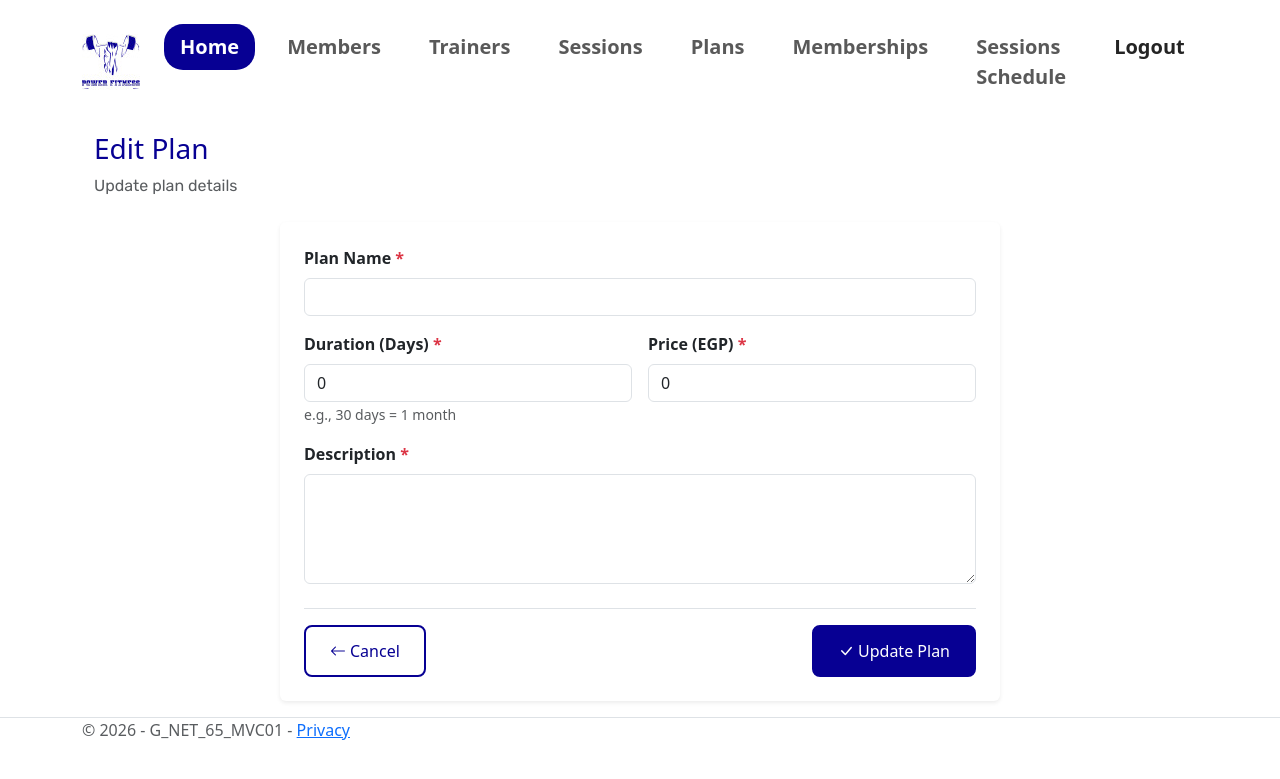
After one commit to Omar-Mohamed-5/G-NET-65-MVC02, an ASP.NET Core app: template G-NET-65-MVC02-PL/Views/Plan/EditPlane.cshtml in a window 1280 px wide. The commit adds this page. Shown: the top 779 px of the page. Run offline with ASP.NET Core 8, Linux system fonts and the light colour scheme; the template is opened without the code that fills it, so the values that code supplies are empty; some web fonts are replaced.

Commit message:
AddPlanServices

```diff
--- a/G-NET-65-MVC02-PL/Program.cs
+++ b/G-NET-65-MVC02-PL/Program.cs
@@ -26,6 +26,7 @@ namespace G_NET_65_MVC02_PL
             //builder.Services.AddScoped<IPlanRepository, PlanRepository>();
             builder.Services.AddScoped(typeof(IGenericRepository<>), typeof(GenericRepository<>));
             builder.Services.AddScoped<IMemberService, MemberService>();
+            builder.Services.AddScoped<IPlanService, PlanService>();
             #endregion
 
             var app = builder.Build();
--- a/G-NET-65-MVC02-PL/Views/Plan/Details.cshtml
+++ b/G-NET-65-MVC02-PL/Views/Plan/Details.cshtml
@@ -1,4 +1,4 @@
-@model Plan
+@model PlanViewModel
     <div class="container">
     <main role="main" class="pb-3">
 
@@ -26,7 +26,7 @@
                                             </div>
                                             <div>
                                                 <h6 class="mb-0 text-muted">Duration</h6>
-                                                <p class="mb-0 fw-bold">@Model.DurationDays Days</p>
+                                                <p class="mb-0 fw-bold">@Model.DurationInDays Days</p>
                                             </div>
                                         </div>
                                     </div>
--- /dev/null
+++ b/G-NET-65-MVC02-PL/Views/Plan/EditPlane.cshtml
@@ -0,0 +1,58 @@
+@model PlanToUpdateViewModel
+<div class="container mt-4">
+    <header class="mb-4">
+        <h3 class="text-primary-color">Edit Plan</h3>
+        <p class="text-muted">Update plan details</p>
+    </header>
+    <div class="row justify-content-center">
+        <div class="col-md-8">
+            <div class="card shadow-sm border-0">
+                <div class="card-body p-4">
+                    <form asp-action="EditPlane" method="post">
+                        <div class="row g-3">
+                            <div class="col-12">
+                                <label asp-for="Name" class="form-label fw-semibold">
+                                    Plan Name <span class="text-danger">*</span>
+                                </label>
+                                <input asp-for="Name" class="form-control" readonly />
+                            </div>
+
+                            <div class="col-md-6">
+                                <label asp-for="DurationInDays" class="form-label fw-semibold">
+                                    Duration (Days) <span class="text-danger">*</span>
+                                </label>
+                                <input asp-for="DurationInDays" type="number" class="form-control" />
+                                <small class="text-muted">e.g., 30 days = 1 month</small>
+                                <span asp-validation-for="DurationInDays" class="text-danger d-block"></span>
+                            </div>
+
+                            <div class="col-md-6">
+                                <label asp-for="Price" class="form-label fw-semibold">
+                                    Price (EGP) <span class="text-danger">*</span>
+                                </label>
+                                <input asp-for="Price" type="number" step="0.01" class="form-control" />
+                                <span asp-validation-for="Price" class="text-danger"></span>
+                            </div>
+
+                            <div class="col-12">
+                                <label asp-for="Description" class="form-label fw-semibold">
+                                    Description <span class="text-danger">*</span>
+                                </label>
+                                <textarea asp-for="Description" class="form-control" rows="4"></textarea>
+                                <span asp-validation-for="Description" class="text-danger"></span>
+                            </div>
+                        </div>
+                        <div class="d-flex justify-content-between mt-4 pt-3 border-top">
+                            <a asp-action="Index" class="btn btn-outline">
+                                <i class="bi bi-arrow-left me-1"></i>Cancel
+                            </a>
+                            <button type="submit" class="btn btn-fill">
+                                <i class="bi bi-check-lg me-1"></i>Update Plan
+                            </button>
+                        </div>
+                    </form>
+                </div>
+            </div>
+        </div>
+    </div>
+</div>
--- a/G-NET-65-MVC02-PL/Views/Plan/Index.cshtml
+++ b/G-NET-65-MVC02-PL/Views/Plan/Index.cshtml
@@ -1,4 +1,4 @@
-@model IEnumerable<Plan>
+@model IEnumerable<PlanViewModel>
 <div class="container">
         <main role="main" class="pb-3">
             <div class="container">
@@ -29,7 +29,7 @@
                                     <div class="mb-3">
                                         <p class="text-muted mb-2">
                                             <i class="bi bi-calendar-check text-primary-color me-2"></i>
-                                            <strong>Duration:</strong> @plan.DurationDays
+                                            <strong>Duration:</strong> @plan.DurationInDays
                                         </p>
                                         <p class="text-muted mb-3">
                                             <i class="bi bi-file-text text-primary-color me-2"></i>
@@ -46,7 +46,7 @@
                                             </a>
 
                                             <div class="d-flex gap-2">
-                                                <a asp-controller="Plan" asp-action="Edit" asp-route-id="@plan.Id" class="btn btn-outline btn-sm flex-fill">
+                                                <a asp-controller="Plan" asp-action="EditPlane" asp-route-id="@plan.Id" class="btn btn-outline btn-sm flex-fill">
                                                     <i class="bi bi-pencil me-1"></i>Edit
                                                 </a>
                                                 <form asp-controller="Plan" asp-action="Activate" asp-route-id="@plan.Id" method="post" class="flex-fill">
--- a/G-NET-65-MVC02-PL/Views/_ViewImports.cshtml
+++ b/G-NET-65-MVC02-PL/Views/_ViewImports.cshtml
@@ -2,4 +2,5 @@
 @using G_NET_65_MVC02_PL.Models
 @using G_NET_65_MVC02.DAL.Models
 @using G_NET_65_MVC02.BLL.ViewModels.MemberViewModels
+@using G_NET_65_MVC02.BLL.ViewModels.PlanViewModels
 @addTagHelper *, Microsoft.AspNetCore.Mvc.TagHelpers
```
Also changed, not shown: G-NET-65-MVC02-PL/Controllers/PlanController.cs (+63 -9 lines), G-NET-65-MVC02.BLL/Services/Classes/PlanService.cs (added, +81 -0 lines), G-NET-65-MVC02.BLL/Services/Interfaces/IPlanService.cs (added, +17 -0 lines), G-NET-65-MVC02.BLL/ViewModels/PlanViewModels/PlanToUpdateViewModel.cs (added, +27 -0 lines), G-NET-65-MVC02.BLL/ViewModels/PlanViewModels/PlanViewModel.cs (added, +18 -0 lines).
